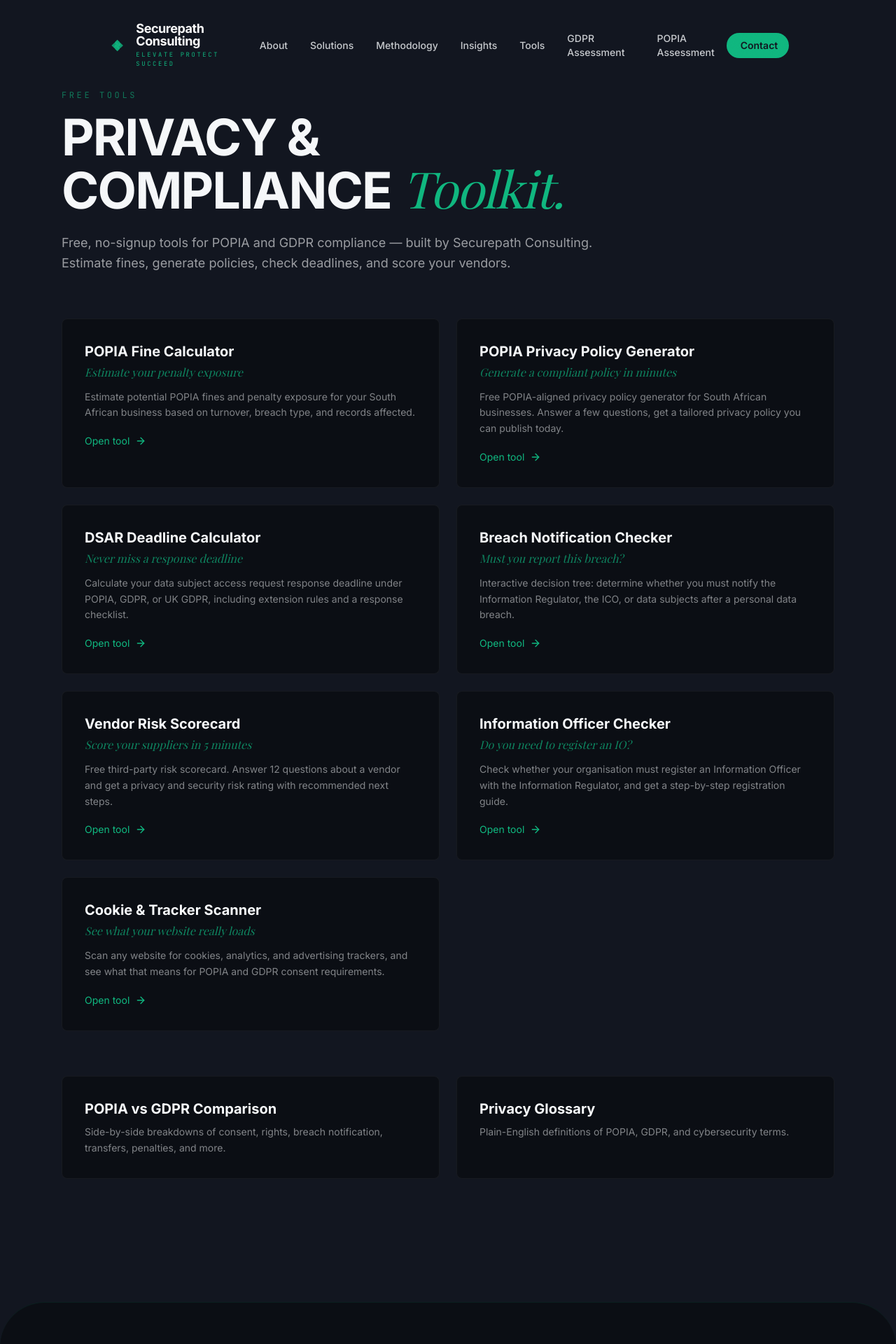
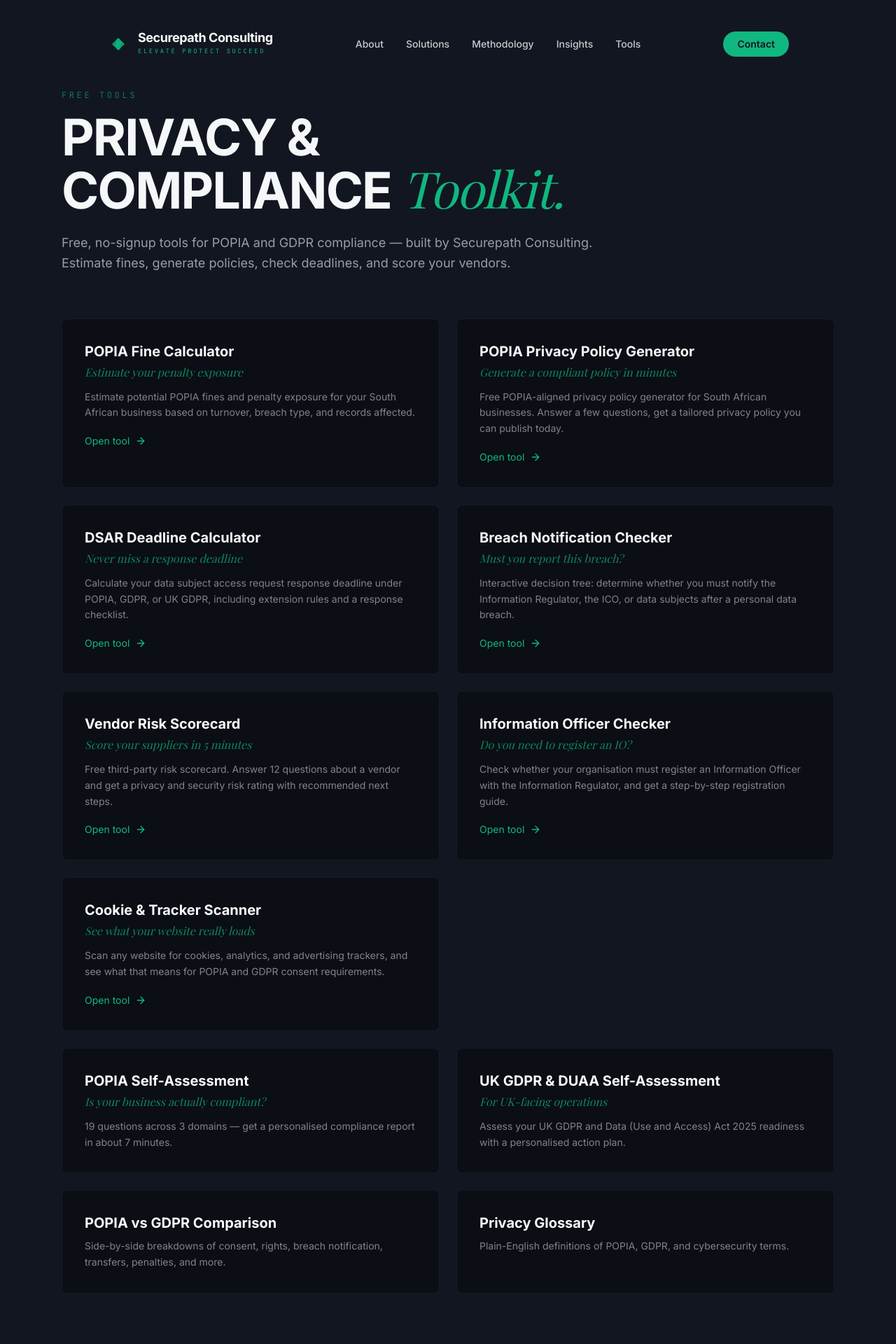
Before and after one commit to vulcanhelix/securepath-landing, a React (Vite) app: page /tools in a window 1280 px wide. Shown: the top 1920 px of the page at 70% size. Built offline with nearby package versions, Linux system fonts and the light colour scheme; a web font is replaced by a local one.

Commit message:
Fix navbar overflow: move assessment links into /tools hub cards
Co-Authored-By: Claude Fable 5 <noreply@anthropic.com>

```diff
--- a/src/App.jsx
+++ b/src/App.jsx
@@ -146,8 +146,6 @@ const Navbar = () => {
         <Link to="/methodology" className="nav-link text-primary/80 hover:text-accent">Methodology</Link>
         <Link to="/insights" className="nav-link text-primary/80 hover:text-accent">Insights</Link>
         <Link to="/tools" className="nav-link text-primary/80 hover:text-accent">Tools</Link>
-        <a href="/assessments/gdpr-assessment.html" className="nav-link text-primary/80 hover:text-accent">GDPR Assessment</a>
-        <a href="/assessments/popia-assessment.html" className="nav-link text-primary/80 hover:text-accent">POPIA Assessment</a>
       </div>
       <Link to="/contact" className="magnetic-btn bg-accent text-background px-5 py-2 rounded-full text-sm font-semibold flex items-center gap-2">
         <span>Contact</span>
--- a/src/pages/Tools.jsx
+++ b/src/pages/Tools.jsx
@@ -33,7 +33,20 @@ const Tools = () => (
         ))}
       </div>
 
-      <div className="mt-16 grid grid-cols-1 md:grid-cols-2 gap-6">
+      <div className="mt-6 grid grid-cols-1 md:grid-cols-2 gap-6">
+        <a href="/assessments/popia-assessment.html" className="group p-8 bg-[#0B0E14] border border-white/5 hover:border-accent/30 rounded-lg transition-colors">
+          <h2 className="text-xl font-bold mb-1 group-hover:text-accent transition-colors">POPIA Self-Assessment</h2>
+          <p className="text-accent/70 font-drama italic mb-3">Is your business actually compliant?</p>
+          <p className="text-primary/50 text-sm leading-relaxed">19 questions across 3 domains — get a personalised compliance report in about 7 minutes.</p>
+        </a>
+        <a href="/assessments/gdpr-assessment.html" className="group p-8 bg-[#0B0E14] border border-white/5 hover:border-accent/30 rounded-lg transition-colors">
+          <h2 className="text-xl font-bold mb-1 group-hover:text-accent transition-colors">UK GDPR &amp; DUAA Self-Assessment</h2>
+          <p className="text-accent/70 font-drama italic mb-3">For UK-facing operations</p>
+          <p className="text-primary/50 text-sm leading-relaxed">Assess your UK GDPR and Data (Use and Access) Act 2025 readiness with a personalised action plan.</p>
+        </a>
+      </div>
+
+      <div className="mt-6 grid grid-cols-1 md:grid-cols-2 gap-6">
         <Link to="/compare/popia-vs-gdpr" className="group p-8 bg-[#0B0E14] border border-white/5 hover:border-accent/30 rounded-lg transition-colors">
           <h2 className="text-xl font-bold mb-2 group-hover:text-accent transition-colors">POPIA vs GDPR Comparison</h2>
           <p className="text-primary/50 text-sm leading-relaxed">
```
